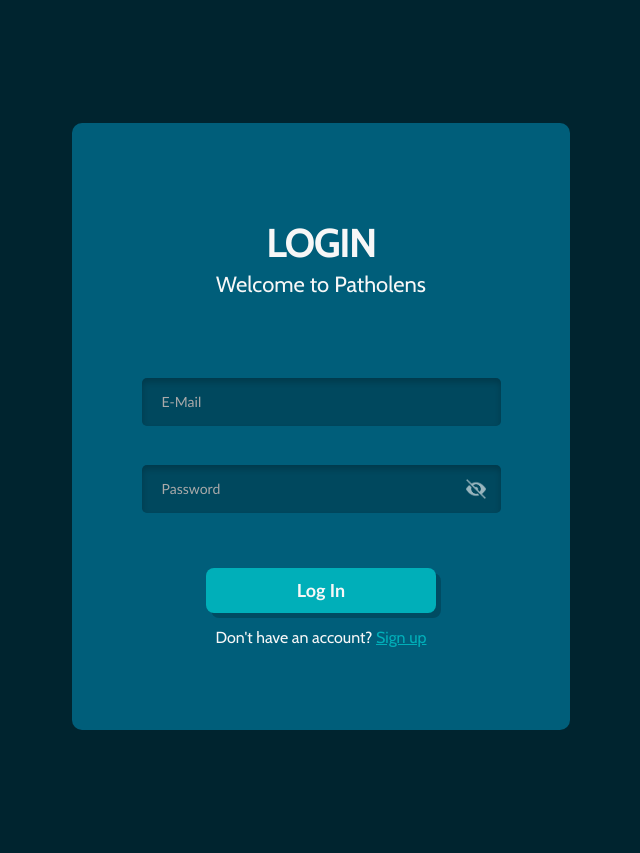
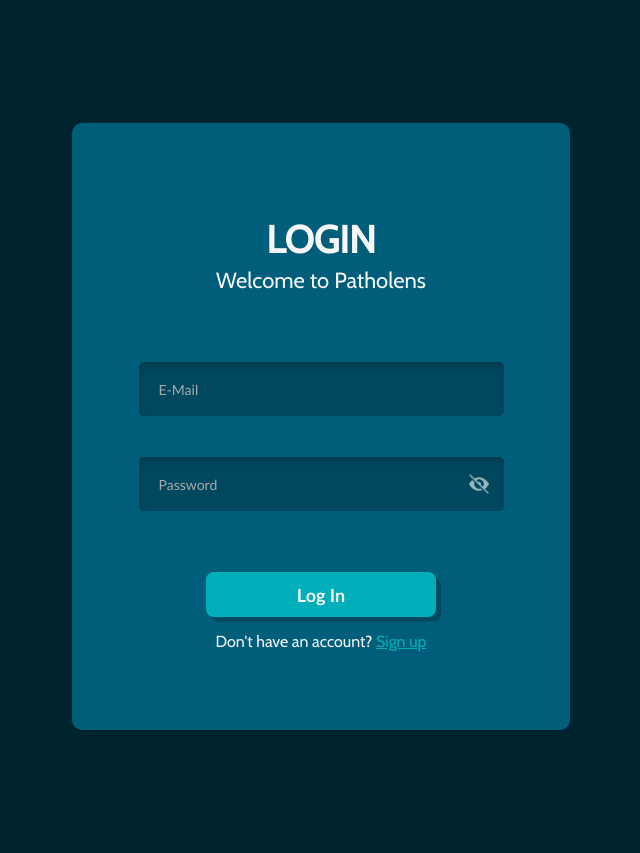
Before and after one commit to torachim/Patholens, a Django app: page /login/ in a window 1280 px wide. Shown: the whole page, without its empty margins (327-967 px from the left). Run offline with Django 5.2, Linux system fonts and the light colour scheme; some libraries are stand-ins or nearby versions.

Commit message:
Modified design again

```diff
--- a/patholensProject/accounts/static/css/login.css
+++ b/patholensProject/accounts/static/css/login.css
@@ -55,15 +55,15 @@
     flex-direction: column;
     justify-content: center;
     align-items: center;
-    margin-top: 25px;
-    gap: 14px;
+    margin-top: 14px;
+    gap: 16px;
 }
 
 .loginWindowInput input{
     background-color: #00485e;
     margin-top: 25px;
-    height: 28px;
-    width: 324px;
+    height: 34px;
+    width: 330px;
     font-size: 14px;
     font-family:  Calibri, Arial, sans-serif;
     color: #f7f7f7;
@@ -131,7 +131,7 @@
 .loginButton{
     display: flex;
     flex-direction: row;
-    margin-top: 30px;
+    margin-top: 36px;
 }
 
 .loginButton Button {
```
